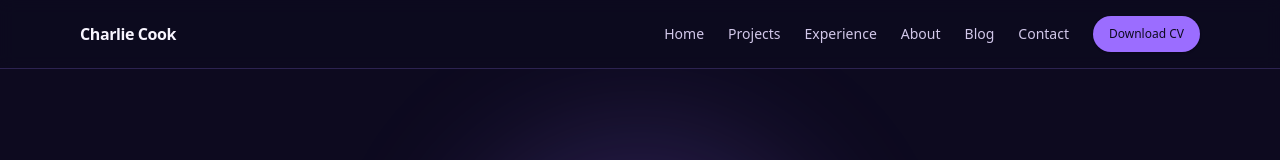
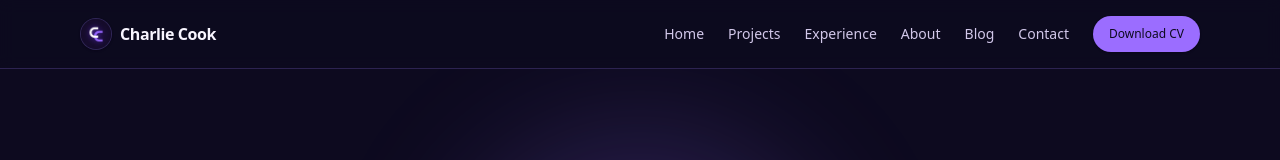
Before and after one commit to MrCook17/personal-portfolio, a Next.js app: page / in a window 1280 px wide. Shown: the top 160 px of the page. Built offline with nearby package versions, Linux system fonts and the light colour scheme; no server answers.

Commit message:
icons were placed in the correct places

```diff
--- a/src/components/layout/header.tsx
+++ b/src/components/layout/header.tsx
@@ -1,3 +1,4 @@
+import Image from "next/image";
 import Link from "next/link";
 
 import { Button } from "@/components/ui/button";
@@ -11,8 +12,17 @@ export function Header() {
       <div className="mx-auto flex max-w-6xl items-center justify-between px-4 py-4">
         <Link
           href="/"
-          className="font-semibold tracking-tight text-foreground transition hover:text-primary"
+          className="inline-flex items-center gap-2 font-semibold tracking-tight text-foreground transition hover:text-primary"
         >
+          {siteConfig.brandIcon ? (
+            <Image
+              src={siteConfig.brandIcon}
+              alt=""
+              width={32}
+              height={32}
+              className="size-8 shrink-0 rounded-full border border-border/70 bg-card/80 shadow-sm shadow-black/10"
+            />
+          ) : null}
           {siteConfig.name}
         </Link>
 
--- a/src/content/site.ts
+++ b/src/content/site.ts
@@ -6,6 +6,7 @@ export const siteFeatures = {
 
 export const siteConfig = {
   name: "Charlie Cook",
+  brandIcon: "/icons/cc-logo-128.webp",
   title: "Charlie Cook | Software Developer Portfolio",
   description:
     "UK Computer Science student and software developer portfolio featuring backend projects, commercial web experience, SEO work, and technical case studies.",
```
